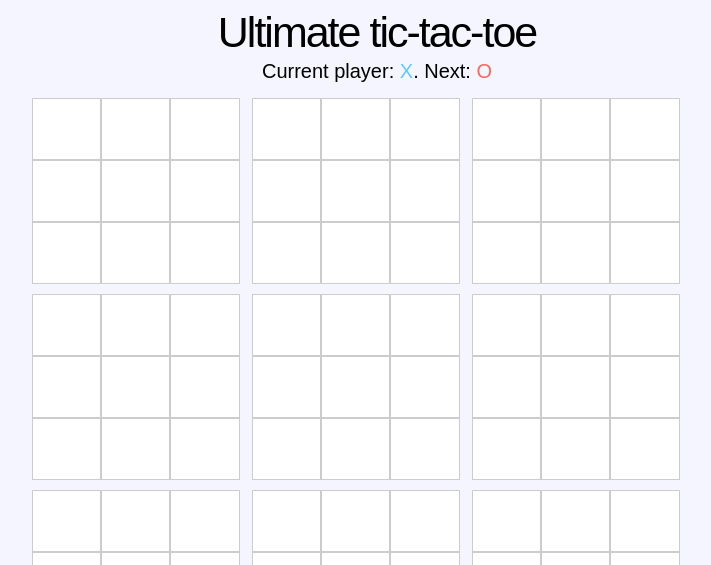
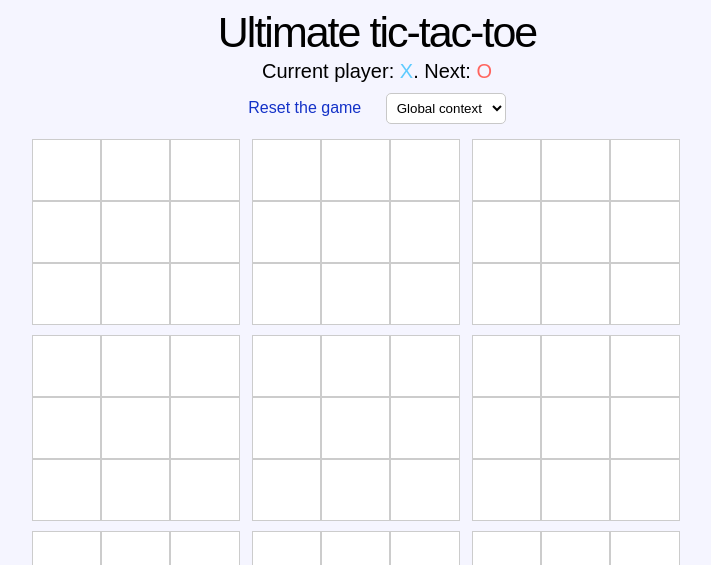
Before and after one commit to halflings/ultimate-tictactoe, a Flask app: page / in a window 1280 px wide. Shown: the top 565 px of the page, without its empty margins (263-974 px from the left). Run offline with Flask 2, Linux system fonts and the light colour scheme.

Commit message:
Added controls to select a different ai (or reset the game)

```diff
--- a/webclient/main.py
+++ b/webclient/main.py
@@ -5,17 +5,14 @@ from subprocess import Popen, PIPE, STDOUT
 # Initializing the app
 app = Flask(__name__)
 
-def serialize_state(board, grid_n, cell_n, last_player):
+def ai_call(ai, board, grid_n, cell_n, last_player):
     ser = str()
-    ser += ":- ['ai1.pl'].\n"
+    ser += ":- ['{}'].\n".format(ai)
     ser += ':- asserta(gameField({})).\n'.format(json.dumps(board))
     ser += ':- asserta(lastMove({}, {}, {})).\n'.format(grid_n, cell_n, last_player)
 
-    return ser
-
-def ai_call(board, grid_n, cell_n, last_player):
     with open('../input.pl', 'w+') as input_file:
-        input_file.write(serialize_state(board, grid_n, cell_n, last_player))
+        input_file.write(ser)
 
     p = Popen(['prolog', '-q', '-s', '../main.pl'], stdin=PIPE, stdout=PIPE, stderr=STDOUT)
     output = p.communicate()
@@ -41,12 +38,13 @@ def play():
     player = int(data['player'])
     grid = int(data['grid'])
     cell = int(data['cell'])
+    ai = data['ai']
     board = data['board']
     board[grid - 1][cell - 1] = player
 
     # Calling the AI for the next move
     print 'Calling AI with :', board, grid, cell, player
-    resp = ai_call(board, grid, cell, last_player=player)
+    resp = ai_call(ai, board, grid, cell, last_player=player)
 
     return json.dumps(resp)
 
--- a/webclient/static/main.js
+++ b/webclient/static/main.js
@@ -1,21 +1,15 @@
-// Initialization
+// Initialization function
 SYMBOL = {1: 'X', 2: 'O', 0: '&nbsp;'}
-PLAYABLE = [1, 2, 3, 4, 5, 6, 7, 8, 9]
-BOARD = [ [0, 0, 0, 0, 0, 0, 0, 0, 0], [0, 0, 0, 0, 0, 0, 0, 0, 0], [0, 0, 0, 0, 0, 0, 0, 0, 0],
-          [0, 0, 0, 0, 0, 0, 0, 0, 0], [0, 0, 0, 0, 0, 0, 0, 0, 0], [0, 0, 0, 0, 0, 0, 0, 0, 0],
-          [0, 0, 0, 0, 0, 0, 0, 0, 0], [0, 0, 0, 0, 0, 0, 0, 0, 0], [0, 0, 0, 0, 0, 0, 0, 0, 0]];
+initGame = function() {
+    PLAYABLE = [1, 2, 3, 4, 5, 6, 7, 8, 9]
+    BOARD = [ [0, 0, 0, 0, 0, 0, 0, 0, 0], [0, 0, 0, 0, 0, 0, 0, 0, 0], [0, 0, 0, 0, 0, 0, 0, 0, 0],
+              [0, 0, 0, 0, 0, 0, 0, 0, 0], [0, 0, 0, 0, 0, 0, 0, 0, 0], [0, 0, 0, 0, 0, 0, 0, 0, 0],
+              [0, 0, 0, 0, 0, 0, 0, 0, 0], [0, 0, 0, 0, 0, 0, 0, 0, 0], [0, 0, 0, 0, 0, 0, 0, 0, 0]];
+    STATE = [0, 0, 0, 0, 0, 0, 0, 0, 0];
+    LAST_MOVE = {grid:-1, cell:-1, player:2};
 
-// BOARD = [ [1, 1, 1, 1, 1, 1, 1, 1, 1], [1, 1, 1, 1, 1, 1, 1, 1, 1], [1, 1, 1, 1, 1, 1, 1, 1, 1],
-//           [1, 1, 1, 1, 1, 1, 1, 1, 1], [1, 1, 1, 0, 0, 1, 1, 1, 1], [1, 1, 1, 1, 1, 1, 1, 1, 1],
-//           [1, 1, 1, 1, 1, 1, 1, 1, 1], [1, 1, 1, 1, 1, 1, 1, 1, 1], [1, 1, 1, 1, 1, 1, 1, 1, 1]];
-
-// BOARD = [ [1, 1, 0, 0, 0, 0, 0, 0, 0], [1, 1, 0, 0, 0, 0, 0, 0, 0], [1, 1, 0, 0, 0, 0, 0, 0, 0],
-//                [1, 1, 0, 0, 0, 0, 0, 0, 0], [0, 0, 0, 0, 1, 0, 2, 2, 0], [1, 1, 0, 0, 0, 0, 0, 0, 0],
-//                [1, 1, 0, 0, 0, 0, 0, 0, 0], [1, 1, 0, 0, 0, 0, 0, 0, 0], [1, 1, 0, 0, 0, 0, 0, 0, 0] ]
-
-
-STATE = [0, 0, 0, 0, 0, 0, 0, 0, 0];
-LAST_MOVE = {grid:-1, cell:-1, player:2};
+    updateGame();
+}
 
 checkWinner = function() {
     // Horizontal
@@ -39,6 +33,7 @@ checkWinner = function() {
 
     return 0;
 }
+
 
 updateGame = function() {
     var next_player = LAST_MOVE.player;
@@ -88,7 +83,7 @@ updateGame = function() {
 }
 
 $(document).ready(function() {
-    updateGame();
+    initGame();
 
     //Adding callbacks on cell clicks
     $('.gamefield > ul > li').click(function(event) {
@@ -107,12 +102,15 @@ $(document).ready(function() {
 
         updateGame();
 
+        // Fetching the currently active AI
+        var ai_type = $('#ai-choice').val()
 
         var sent_data = {
             board: BOARD,
             player: LAST_MOVE.player,
-            grid:grid.index() + 1,
-            cell:cell.index() + 1
+            grid: grid.index() + 1,
+            cell: cell.index() + 1,
+            ai: ai_type
           }
         console.log('Sending : ');
         console.log(sent_data);
--- a/webclient/static/style.css
+++ b/webclient/static/style.css
@@ -63,6 +63,35 @@ body {
     text-shadow: 1px 1px 0px rgba(80, 80, 200, 1);
 }
 
+#controls {
+    list-style: none;
+    text-align: center;
+    margin: 10px 0 0 0;
+}
+
+#controls > li {
+    display: inline-block;
+    margin: 0 10px;
+}
+
+#reset-game {
+    color: rgb(20, 50, 200);
+    text-decoration: none;
+}
+
+#reset-game:active {
+    color: rgb(200, 50, 50);
+}
+
+
+#ai-choice {
+    background: #FFF;
+    padding: 6px;
+    border-radius: 5px;
+    border: 1px solid rgb(200, 200, 200);
+    font-family: Ubuntu, sans-serif;
+}
+
 .gamefield > ul.won {
     color: #FFF;
     text-shadow: 1px 1px 0 rgba(0, 0, 0, 0.2);
--- a/webclient/templates/index.html
+++ b/webclient/templates/index.html
@@ -17,6 +17,18 @@
     <div id="wrapper">
         <h1 class="gametitle">Ultimate tic-tac-toe</h1>
         <h2 class="instruction">Current player: <span class="player1 current-player">X</span>. Next: <span class="player2 next-player">O</span></h3>
+        <ul id="controls">
+            <li>
+                <a id="reset-game" href="#" onclick="javascript:initGame()">Reset the game</a>
+            </li>
+            <li>
+                <select id="ai-choice">
+                    <option value="ai1.pl">Global context</option>
+                    <option value="random.pl">Random</option>
+                </select>
+            </li>
+        </ul>
+
 
         <div id="gameover">
             <h3 class="player1"> Player <b class="winner">X</b> won the game! </h3>
```
Also changed, not shown: client.py (+4 -4 lines).
